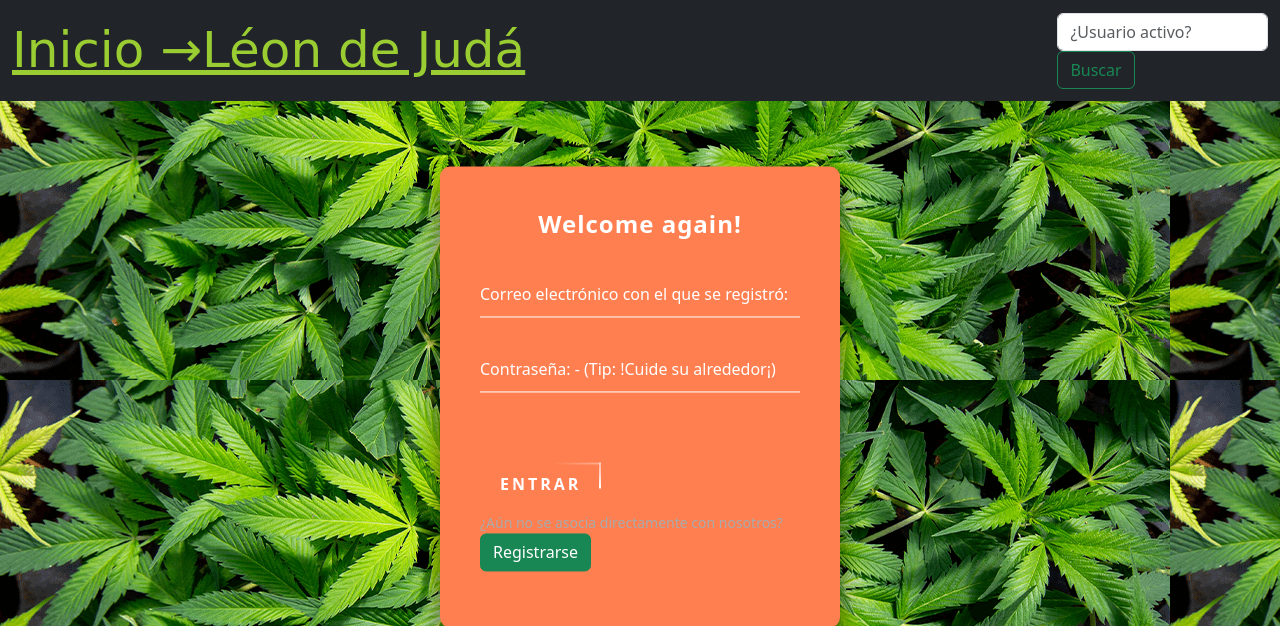
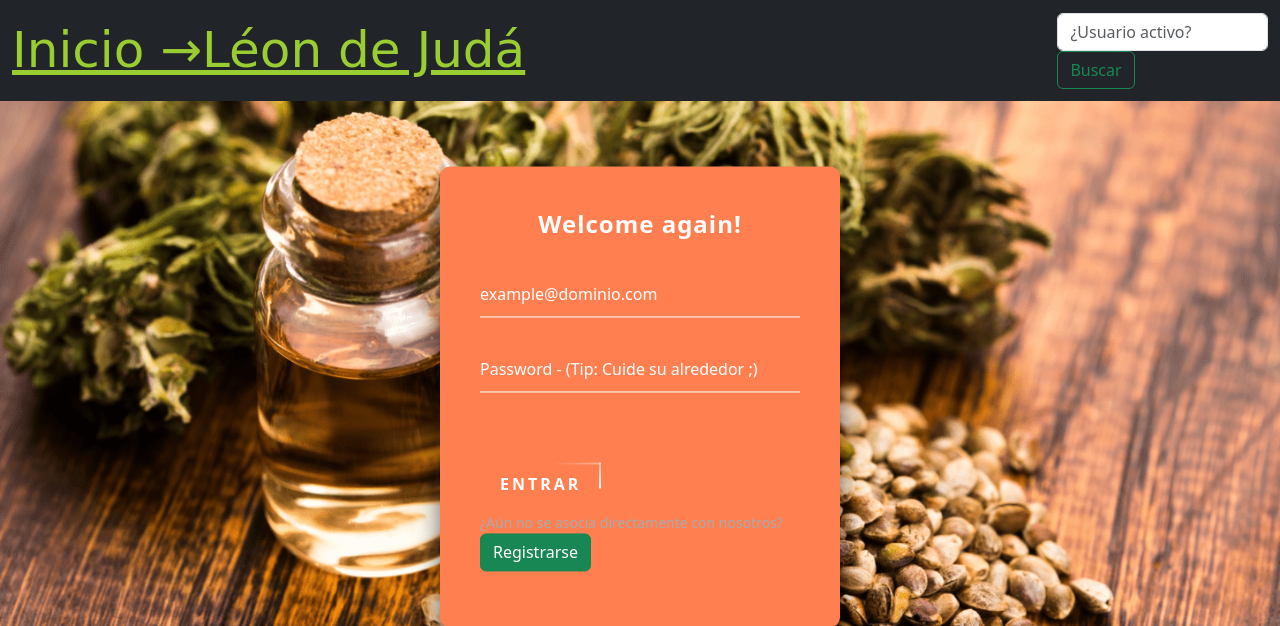
Before and after one commit to ReyVicuna/Tienda-org-nica, a PHP site: page /access.html in a window 1280 px wide. Shown: the top 626 px of the page. Run offline with PHP 8.4, Linux system fonts and the light colour scheme; some libraries are stand-ins or nearby versions; some web fonts are replaced.

Commit message:
Más cambios de estilos y se agrega un nuevo diseño de registro y inicio de sesion modified:   .sass-cache/7fe5ff5ccf0fb552f235881e94830f44bfc99a63/_body.scssc new file:   accesNew.html modified:   access.html modified:   sass/_body.scss modified:   styleSingIn.css modified:   styles.css modified:   styles.css.map

```diff
--- a/access.html
+++ b/access.html
@@ -46,11 +46,11 @@
                 <form>
                     <div class="user-box">
                         <input required="" name="" type="text">
-                        <label>Correo electrónico con el que se registró: </label>
+                        <label>example@dominio.com </label>
                     </div>
                     <div class="user-box">
                         <input required="" name="" type="password">
-                        <label>Contraseña: - (Tip: !Cuide su alrededor¡)</label>
+                        <label>Password - (Tip: Cuide su alrededor ;)</label>
                     </div>
                     <a href="#">
                         <span></span>
--- a/sass/_body.scss
+++ b/sass/_body.scss
@@ -1,4 +1,4 @@
 body {
-   background-image: url(../imagenes/hojasCannabis.png);
-   background-color: white;
+   background-image: url(../cannabisMedicinal.png);
+   background-size: cover;
 }
--- a/styleSingIn.css
+++ b/styleSingIn.css
@@ -1,4 +1,9 @@
 @import url("https://fonts.googleapis.com/css2?family=Babylonica&family=Merriweather:ital@1&display=swap");
+
+body {
+  background-image: url(./cannabisMedicinal.png);
+  background-size: cover;
+}
 
 header nav .container-fluid .navbar-brand {
   text-decoration: underline;
@@ -8,9 +13,6 @@ header nav .container-fluid .navbar-brand {
   font-family: "Babylonica", cursive;
 }
 
-body {
-  background-image: url(./imagenes/hojasCannabis.png);
-}
 
 .login-box {
   position: absolute;
--- a/styles.css
+++ b/styles.css
@@ -86,8 +86,8 @@ header nav .container-fluid .collapse .navbar-nav .nav-link {
   text-align: center; }
 
 body {
-  background-image: url(../imagenes/hojasCannabis.png);
-  background-color: white; }
+  background-image: url(../cannabisMedicinal.png);
+  background-size: cover; }
 
 header nav {
   position: sticky; }
```
Also changed, not shown: accesNew.html (added), 1 other file.
